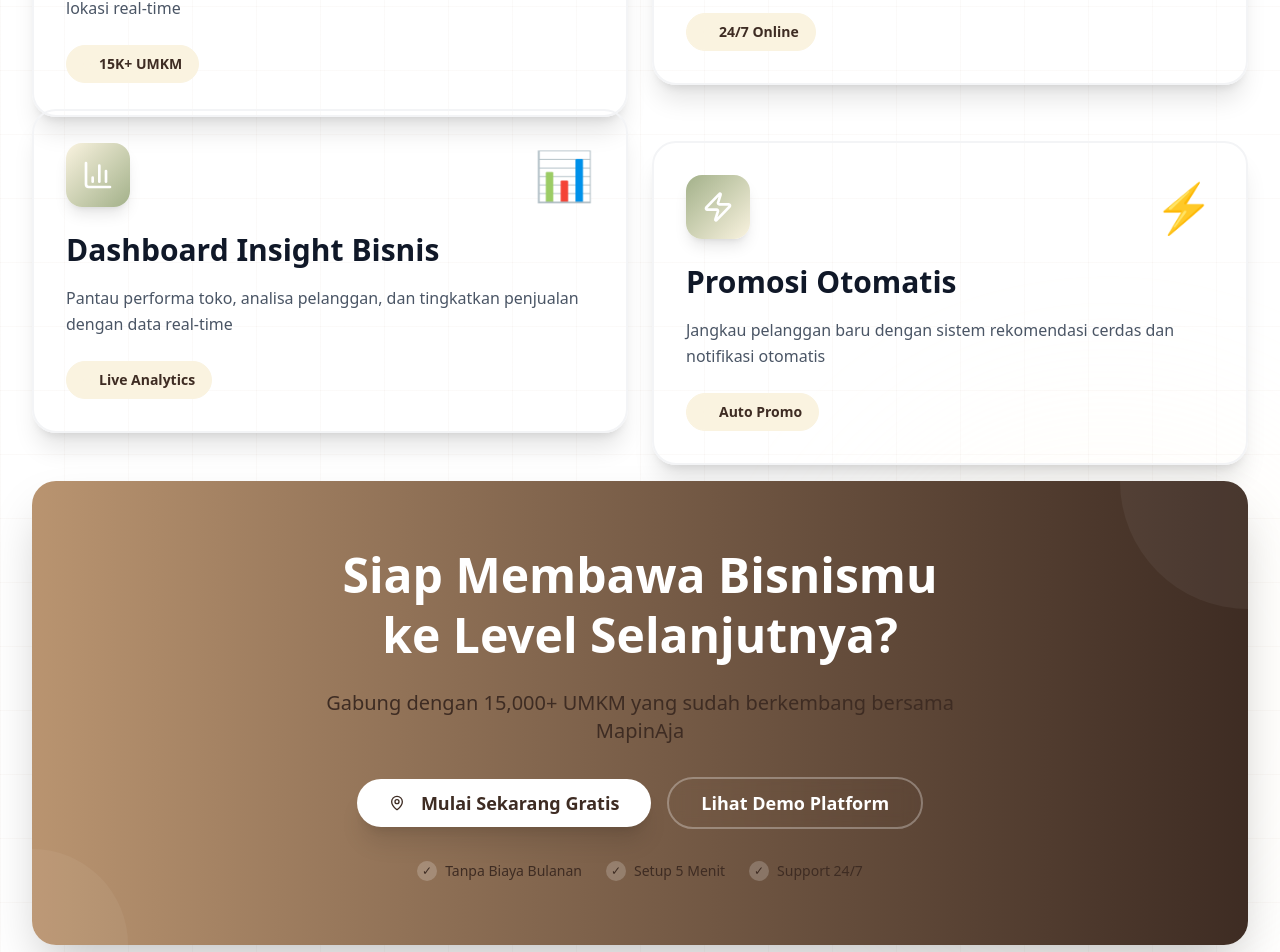
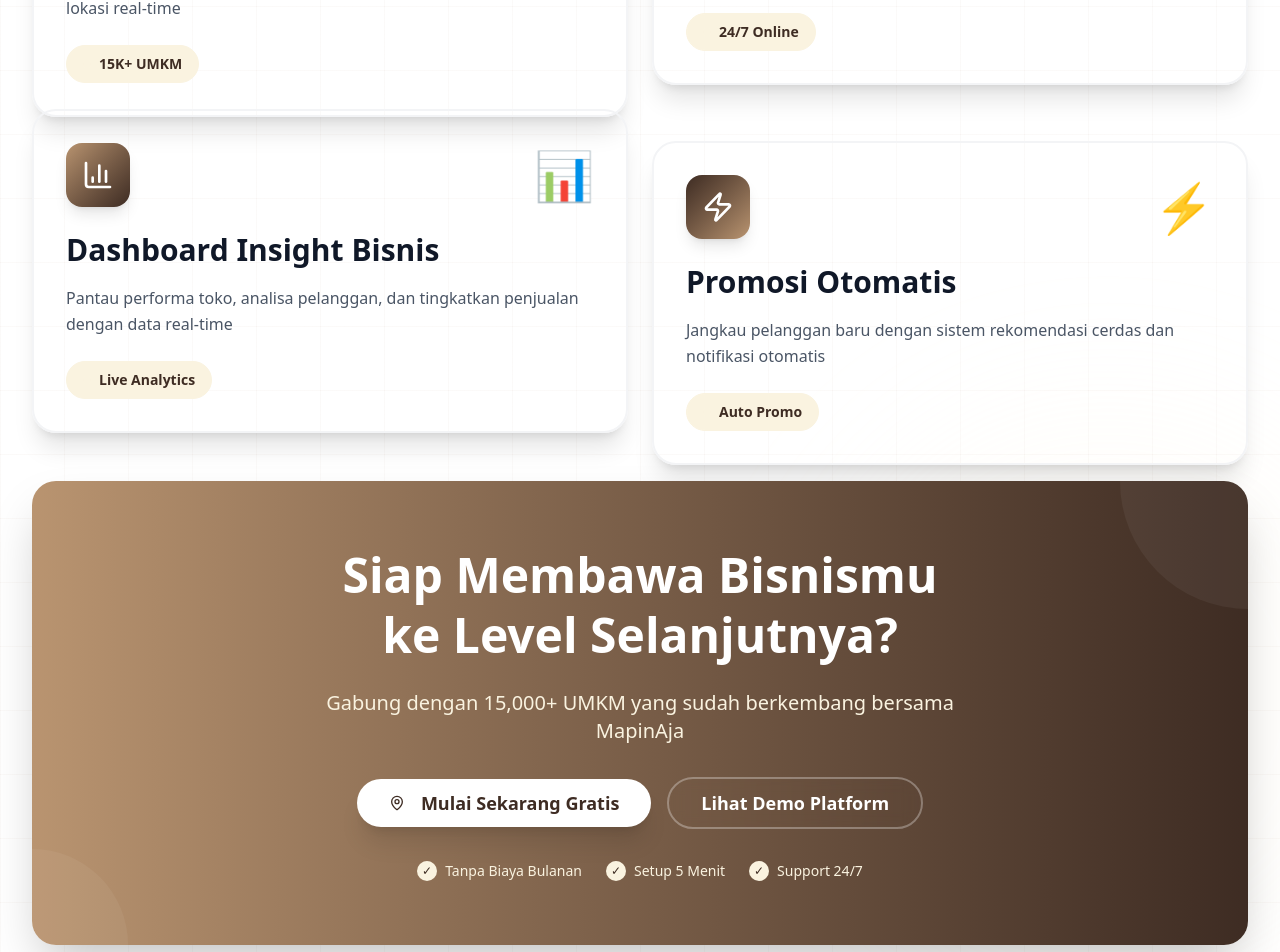
Before and after one commit to Yudann/mapin-aja, a Next.js app: page / in a window 1280 px wide. Shown: the part 3711-4663 px from the top of the page. Built offline with nearby package versions, Linux system fonts and the light colour scheme.

Commit message:
style: using color variable

```diff
--- a/src/components/section/SolutionSection.tsx
+++ b/src/components/section/SolutionSection.tsx
@@ -40,7 +40,7 @@
       title: "Peta Interaktif UMKM",
       description:
         "Temukan ribuan bisnis lokal di sekitarmu dengan pencarian berbasis lokasi real-time",
-      color: "from-brown-light to-brown-dark",
+      color: "from-brown-accent to-brown-dark",
       stats: "15K+ UMKM",
       emoji: "🗺️",
     },
@@ -49,7 +49,7 @@
       title: "Chat Langsung ke Penjual",
       description:
         "Tanya produk, nego harga, atau booking langsung tanpa ribet cari kontak",
-      color: "from-brown-dark to-brown-light",
+      color: "from-brown-dark to-brown-accent",
       stats: "24/7 Online",
       emoji: "💬",
     },
@@ -58,7 +58,7 @@
       title: "Dashboard Insight Bisnis",
       description:
         "Pantau performa toko, analisa pelanggan, dan tingkatkan penjualan dengan data real-time",
-      color: "from-brown-light to-[#A3B18A]",
+      color: "from-brown-accent to-brown-dark",
       stats: "Live Analytics",
       emoji: "📊",
     },
@@ -67,7 +67,7 @@
       title: "Promosi Otomatis",
       description:
         "Jangkau pelanggan baru dengan sistem rekomendasi cerdas dan notifikasi otomatis",
-      color: "from-[#A3B18A] to-brown-light",
+      color: "from-brown-dark to-brown-accent",
       stats: "Auto Promo",
       emoji: "⚡",
     },
@@ -203,7 +203,7 @@
               <br />
               ke Level Selanjutnya?
             </h3>
-            <p className="text-lg sm:text-xl text-brown-light]/90 mb-8 max-w-2xl mx-auto">
+            <p className="text-lg sm:text-xl text-brown-light]/90 mb-8 max-w-2xl mx-auto text-brown-light">
               Gabung dengan 15,000+ UMKM yang sudah berkembang bersama MapinAja
             </p>
 
@@ -218,7 +218,7 @@
               <Button
                 size="lg"
                 variant="outline"
-                className="border-2 bg-transparent border-white/30 text-white hover:bg-white/10 font-bold text-lg px-8 py-6 rounded-full backdrop-blur-sm transition-all duration-300"
+                className="border-2 bg-transparent border-white/30 text-white hover:bg-white/80 font-bold text-lg px-8 py-6 rounded-full backdrop-blur-sm transition-all duration-300"
               >
                 Lihat Demo Platform
               </Button>
@@ -227,22 +227,22 @@
             {/* Trust Indicator */}
             <div className="mt-8 flex items-center justify-center space-x-6 text-brown-light]/80 text-sm">
               <div className="flex items-center space-x-2">
-                <div className="w-5 h-5 bg-white/20 rounded-full flex items-center justify-center">
+                <div className="w-5 h-5 bg-brown-light rounded-full flex items-center justify-center">
                   <span className="text-xs">✓</span>
                 </div>
-                <span>Tanpa Biaya Bulanan</span>
+                <span className="text-brown-light">Tanpa Biaya Bulanan</span>
               </div>
               <div className="flex items-center space-x-2">
-                <div className="w-5 h-5 bg-white/20 rounded-full flex items-center justify-center">
+                <div className="w-5 h-5 bg-brown-light rounded-full flex items-center justify-center">
                   <span className="text-xs">✓</span>
                 </div>
-                <span>Setup 5 Menit</span>
+                <span className="text-brown-light">Setup 5 Menit</span>
               </div>
               <div className="flex items-center space-x-2">
-                <div className="w-5 h-5 bg-white/20 rounded-full flex items-center justify-center">
+                <div className="w-5 h-5 bg-brown-light rounded-full flex items-center justify-center">
                   <span className="text-xs">✓</span>
                 </div>
-                <span>Support 24/7</span>
+                <span className="text-brown-light">Support 24/7</span>
               </div>
             </div>
           </div>
```
